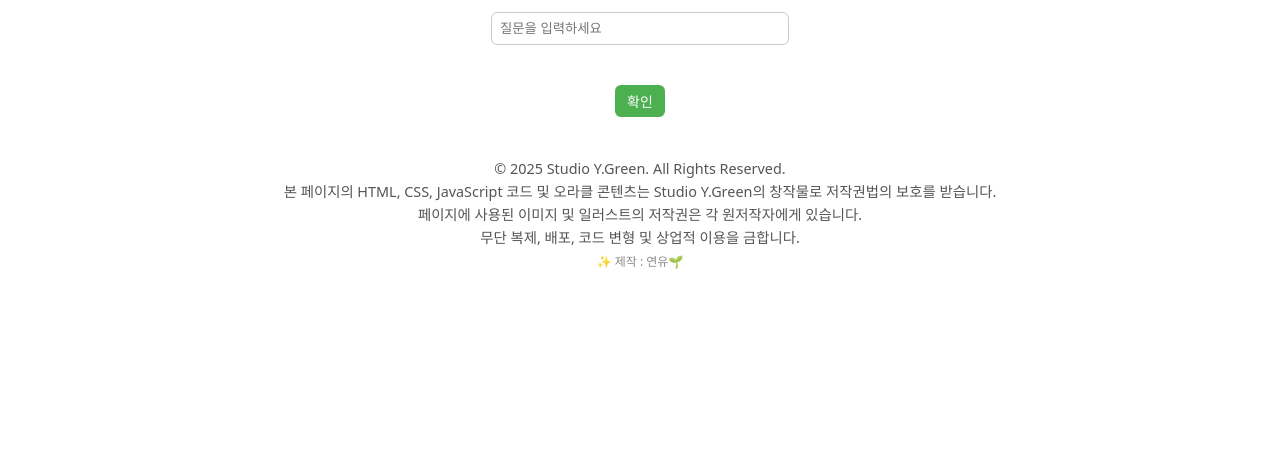
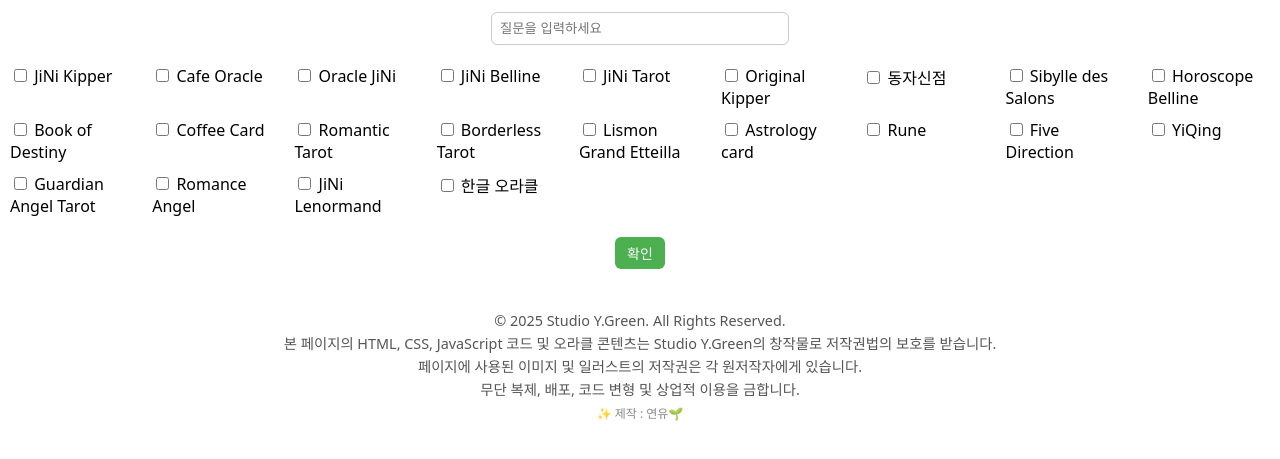
Before and after one commit to YG-Destin/pick_a_daily_card, a plain HTML site: page index.html in a window 1280 px wide. Shown: the part 59-518 px from the top of the page. Drawn offline with Linux system fonts and the light colour scheme.

Commit message:
Update index.html

```diff
--- a/index.html
+++ b/index.html
@@ -675,8 +675,18 @@ function toggleCountSelect(siteId) {
 }
 
 window.addEventListener("DOMContentLoaded", () => {
-  document.getElementById("confirmButton").addEventListener("click", showSelected);
-});
+    const optionsDiv = document.getElementById("options");
+    sites.forEach(site => {
+      const label = document.createElement("div");
+      label.innerHTML = `
+        <input type="checkbox" value="${site.id}">
+        <span>${site.name}</span>
+      `;
+      optionsDiv.appendChild(label);
+    });
+
+    document.getElementById("confirmButton").addEventListener("click", showSelected);
+  });
 </script>
 
 
```
